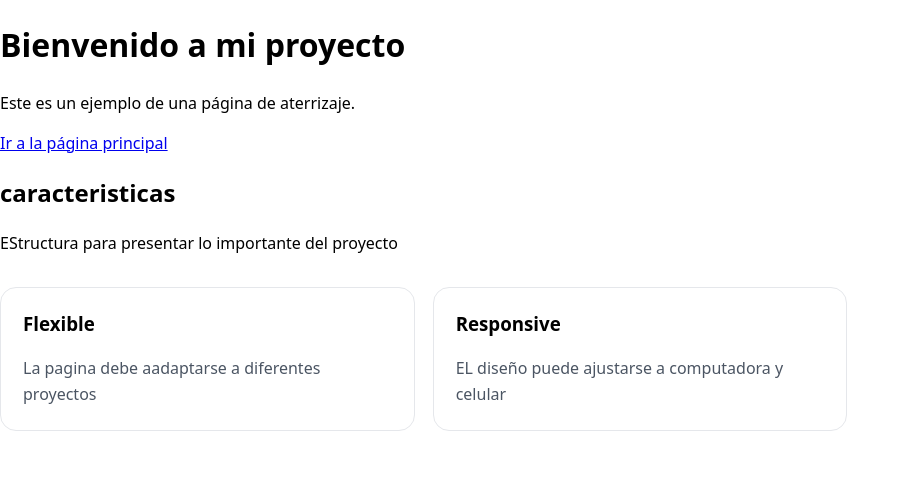
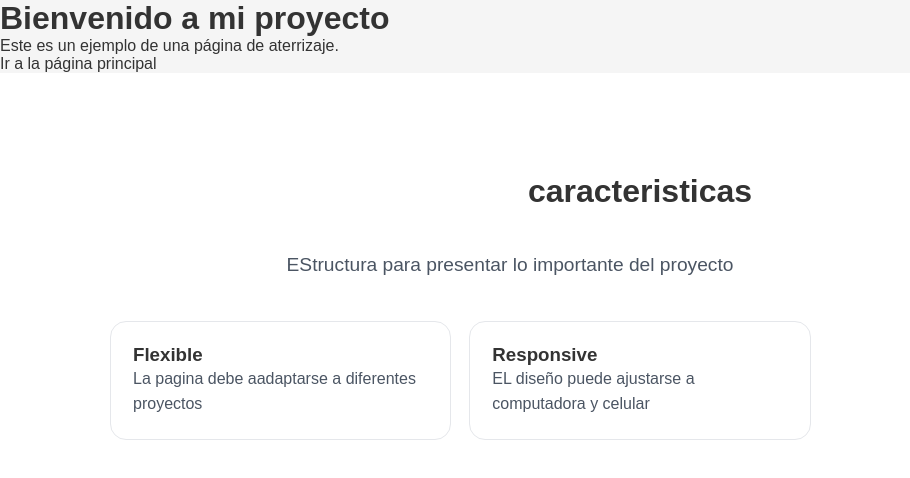
Before and after one commit to Tfckntony/LandingPage, a plain HTML site: page index.html in a window 1280 px wide. Shown: the whole page, without its empty margins (0-910 px from the left). Drawn offline with Linux system fonts and the light colour scheme.

Commit message:
Update styles.css with new layout and design rules
Refactored CSS styles to improve layout and design.

```diff
--- a/styles.css
+++ b/styles.css
@@ -1,7 +1,75 @@
+*{
+    margin: 0;
+    padding: 0;
+    box-sizing: border-box;
+}
+
+/*
+    El selector universal (*) aplica estilos a todos los elementos de la página,
+    eliminando márgenes y rellenos predeterminados y estableciendo box-sizing en border-box
+    para que el ancho y alto de los elementos incluyan el padding y el borde.
+
+    La propiedad box-sizing: border-box; cambia la forma en que el navegador
+    calcula el tamaño total (ancho y alto) de un elemento
+*/
+
+html {
+    scroll-behavior: smooth;
+}
+
 body {
-    margin: 0;
-    font-family: system-ui, Arial, sans-serif;
-    line-height: 1.5;
+    font-family: 'Poppins', sans-serif;
+    background-color: #f5f5f5;
+    color: #333;
+}
+
+/*
+    La funcion a {...} hace que se apliquen propiedades a todos los elementos
+    <a> (enlaces) de la página, eliminando el subrayado predeterminado y heredando el color del texto circundante.
+*/
+
+a {
+    text-decoration: none;
+    color: inherit;
+}
+
+/*
+    La clase .container se utiliza para centrar y limitar el ancho del contenido de la página,
+    aplicando un margen automático a los lados y un relleno interno.
+*/
+
+.container {
+    width: min(1100px, calc(100% - 40px));
+    margin: 0 auto;
+    padding: 20px;
+}
+
+/*
+    La clase .section se utiliza para definir secciones de la página con un relleno vertical
+    de 80 píxeles en la parte superior e inferior.
+    Es necesario crear secciones para organizar el contenido de la página y mejorar la legibilidad.
+    Conviene crearlas por separado para poder reutilizarlas en diferentes partes de la página.
+*/
+
+.section {
+    padding: 80px 0;
+}
+
+.section-title {
+    text-align: center;
+    margin-bottom: 40px;
+    margin: 0 auto 40px auto;
+    font-size: 2rem;
+}
+
+.section-text {
+    text-align: center;
+    margin-bottom: 40px;
+    font-size: 1.2rem;
+    color: #4b5563;
+    max-width: 800px;
+    margin-top: 12px;
+    line-height: 1.6;
 }
 
 .features{
```
